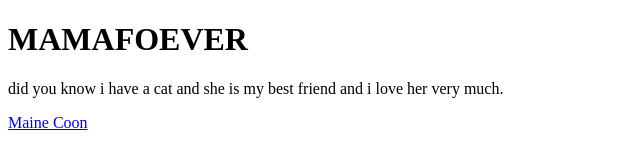
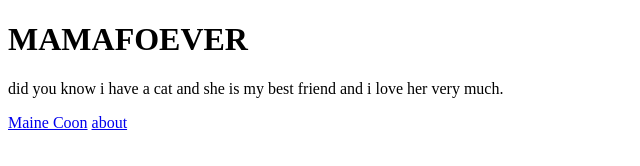
Before and after one commit to haylst0rm/A471project, a plain HTML site: page index.html in a window 1280 px wide. Shown: the full height of the page, 0-640 px from the left. Drawn offline with Linux system fonts and the light colour scheme.

Commit message:
Update index.html

```diff
--- a/index.html
+++ b/index.html
@@ -8,5 +8,7 @@
     <!--my cats name is mama-->
     <p>did you know i have a cat and she is my best friend and i love her very much.</p>
     <a href="https://cfa.org/breed/maine-coon-cat/"> Maine Coon</a>
+    <a href="about hayl.html"> about </a>
+
   </body>
 </html>
```
